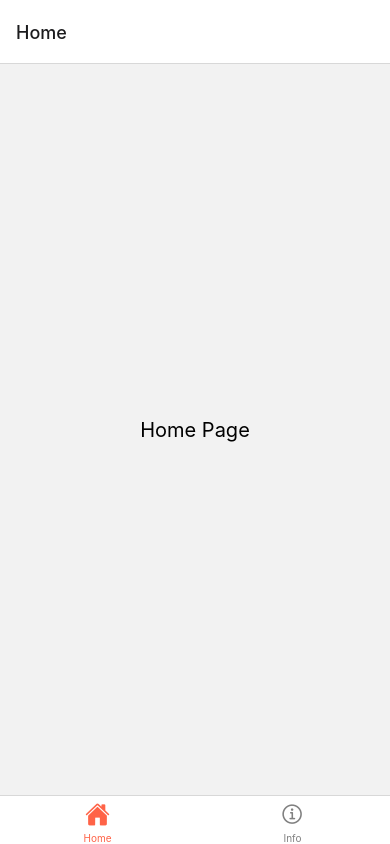
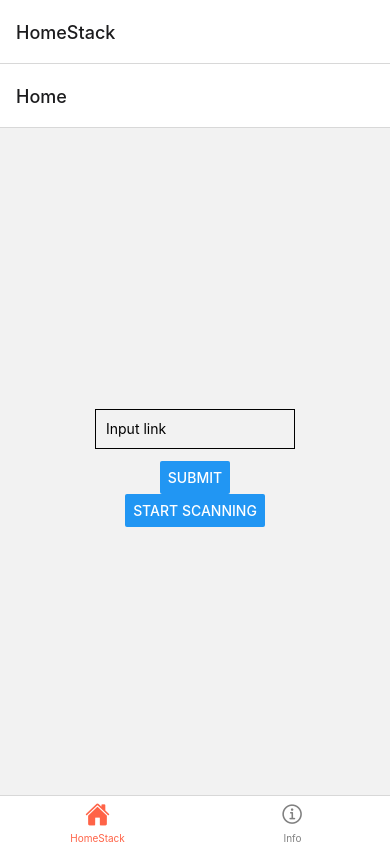
Before and after one commit to MT7654/Module5-CapstoneProject, a React Native app in the folder CapstoneProjApp/: screen / in a window 390 px wide. Built offline with nearby package versions, Linux system fonts and the light colour scheme.

Commit message:
upload base code for camera and link

```diff
--- a/CapstoneProjApp/App.js
+++ b/CapstoneProjApp/App.js
@@ -1,13 +1,67 @@
 import React from "react";
-import { View, Text, StyleSheet } from "react-native";
+import { Button, View, Text, StyleSheet, TextInput } from "react-native";
 import { NavigationContainer } from "@react-navigation/native";
 import { createBottomTabNavigator } from "@react-navigation/bottom-tabs";
+import { createNativeStackNavigator } from "@react-navigation/native-stack";
 import Ionicons from "react-native-vector-icons/Ionicons";
+import { CameraView, Camera } from "expo-camera";
+import { useState, useEffect } from "react";
 
-function HomeScreen() {
+function ScanScreen() {
+  // Set component states here
+  const [hasPermission, setHasPermission] = useState(null);
+  const [scanned, setScanned] = useState(false);
+
+  // Request for permission to access the user's camera when component loads
+  useEffect(() => {
+    const getCameraPermissions = async () => {
+      //Update the name of the function
+      const { status } = await Camera.requestCameraPermissionsAsync(); //Use the Camera instead of the BarCodeScanner
+      setHasPermission(status === "granted");
+    };
+
+    getCameraPermissions(); //Update the name of the function
+  }, []);
+
+  // Bar code scanner handler - displays the data type and its content
+  const handleBarCodeScanned = ({ type, data }) => {
+    setScanned(true);
+    alert(`Bar code with type ${type} and data ${data} has been scanned!`);
+  };
+
+  // Checks component state for camera access permission
+  if (hasPermission === null) {
+    return <Text>Requesting for camera permission</Text>;
+  }
+  if (hasPermission === false) {
+    return <Text>No access to camera</Text>;
+  }
   return (
     <View style={styles.container}>
-      <Text style={styles.text}>Home Page</Text>
+      <CameraView //Change it to CameraView to access your camera
+        onBarcodeScanned={scanned ? undefined : handleBarCodeScanned} //make sure the event is onBarcodeScanned, not onBarCodeScanned
+        style={StyleSheet.absoluteFillObject}
+        barcodeScannerSettings={{
+          //This property allows you to provide what kinds of barcodes/qr codes it will scan.
+          barcodeTypes: ["qr", "pdf417", "code128"],
+        }}
+      />
+      {scanned && (
+        <Button title={"Tap to Scan Again"} onPress={() => setScanned(false)} />
+      )}
+    </View>
+  );
+}
+
+function HomeScreen({ navigation }) {
+  return (
+    <View style={styles.container}>
+      <TextInput style={styles.input} placeholder="Input link" />
+      <Button title="Submit" />
+      <Button
+        title="Start Scanning"
+        onPress={() => navigation.navigate("Scan")}
+      />
     </View>
   );
 }
@@ -20,6 +74,17 @@ function InfoScreen() {
   );
 }
 
+const HomeStack = createNativeStackNavigator();
+
+function HomeStackScreen() {
+  return (
+    <HomeStack.Navigator>
+      <HomeStack.Screen name="Home" component={HomeScreen} />
+      <HomeStack.Screen name="Scan" component={ScanScreen} />
+    </HomeStack.Navigator>
+  );
+}
+
 const Tab = createBottomTabNavigator();
 
 export default function App() {
@@ -29,7 +94,7 @@ export default function App() {
         screenOptions={({ route }) => ({
           tabBarIcon: ({ focused, color, size }) => {
             let iconName;
-            if (route.name === "Home") {
+            if (route.name === "HomeStack") {
               iconName = focused ? "home" : "home-outline";
             } else if (route.name === "Info") {
               iconName = focused
@@ -42,7 +107,7 @@ export default function App() {
           tabBarInactiveTintColor: "gray",
         })}
       >
-        <Tab.Screen name="Home" component={HomeScreen} />
+        <Tab.Screen name="HomeStack" component={HomeStackScreen} />
         <Tab.Screen name="Info" component={InfoScreen} />
       </Tab.Navigator>
     </NavigationContainer>
@@ -58,4 +123,11 @@ const styles = StyleSheet.create({
   text: {
     fontSize: 20,
   },
+  input: {
+    height: 40,
+    margin: 12,
+    width: 200,
+    borderWidth: 1,
+    padding: 10,
+  },
 });
```
Also changed, not shown: CapstoneProjApp/package.json (+4 -3 lines), 1 other file (tests, documents, lock files or other folders).
